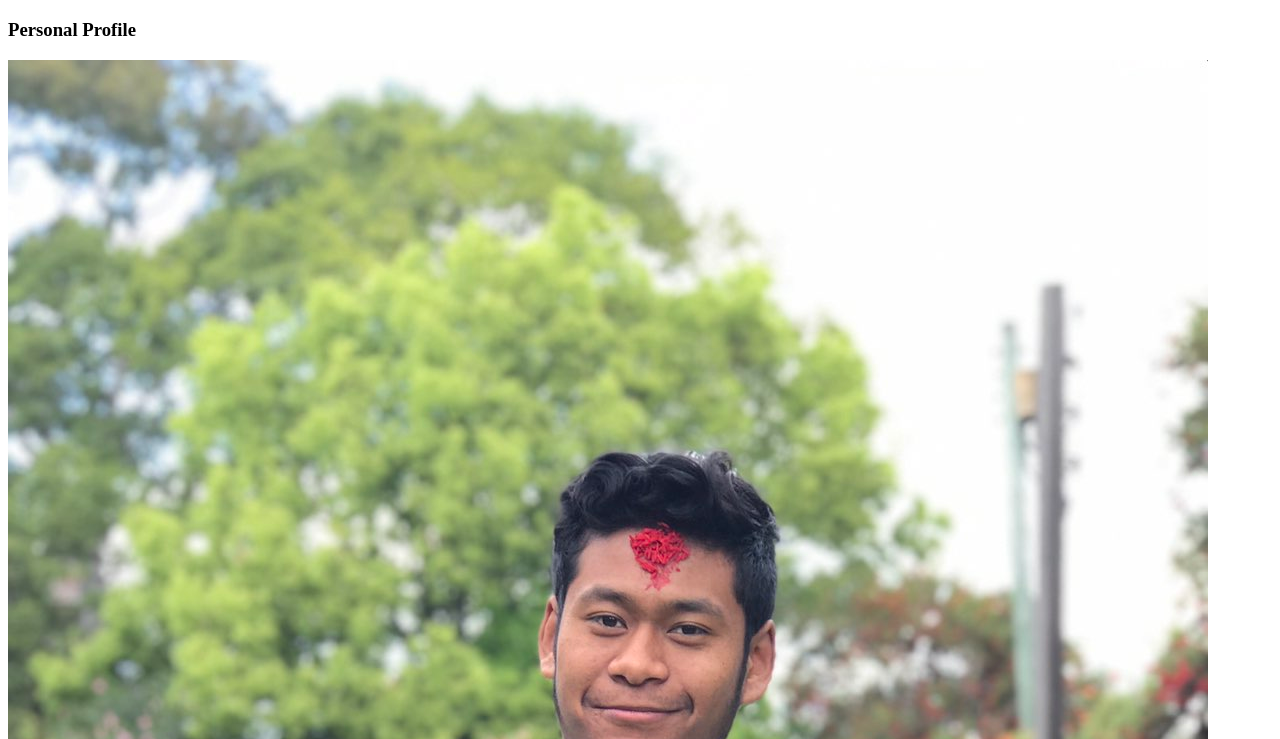
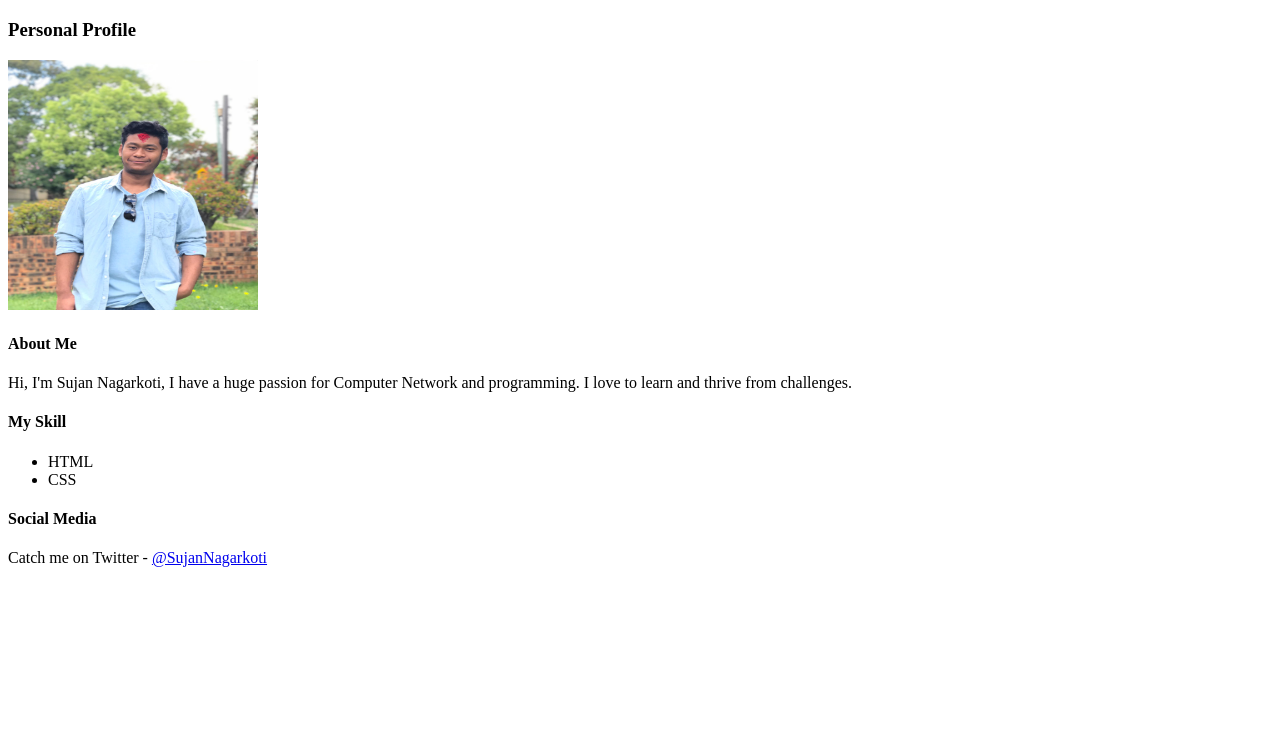
Before and after one commit to Suzan-N/suzan-n.github.io, a plain HTML site: page index.html in a window 1280 px wide. Shown: the part 61-800 px from the top of the page. Drawn offline with Linux system fonts and the light colour scheme.

Commit message:
Update index.html

```diff
--- a/index.html
+++ b/index.html
@@ -1,12 +1,15 @@
 <!DOCTYPE html>
 <html>
 <head>
+   <title>Sujan Nagarkoti</title>
+   <link rel="stylesheet" type="text/css" href="css.css">
+</head>
 <body>
 <div class="container">
    <h1>Sujan Nagarkoti</h1>
    <h3>Personal Profile</h3>
 
-   <img src="image.jpg" alt="profile-picture" border="0" />
+   <img src="image.jpg" alt="profile-picture" border="0" width="250" height="250" />
    <h4>About Me</h4>
    <p>Hi, I'm Sujan Nagarkoti, I have a huge passion for Computer Network and programming. I love to learn and thrive from challenges.</p>
    <h4>My Skill</h4>
```
